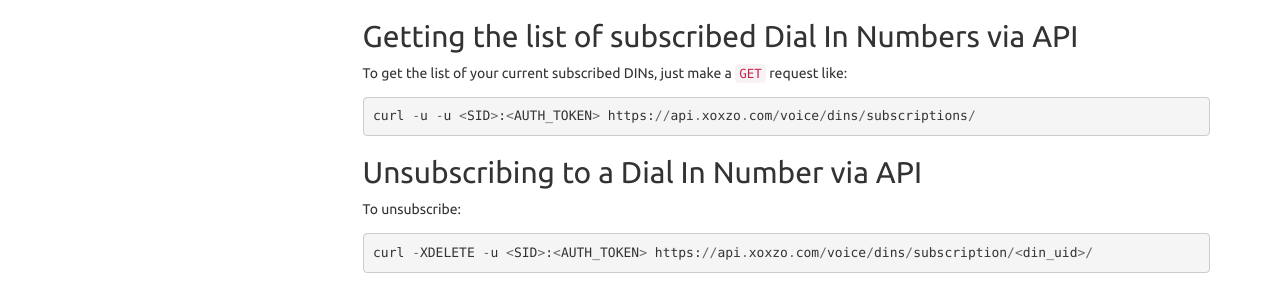
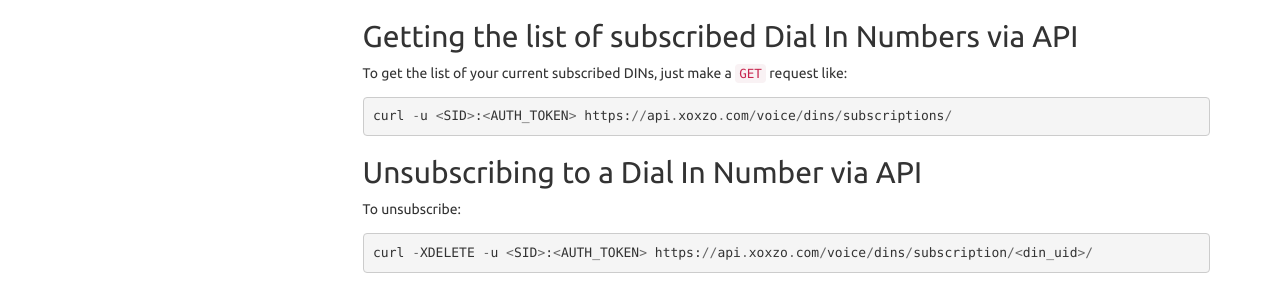
Before and after one commit to xoxzo/docs.xoxzo.com, a Sphinx documentation site: the page built from source/din.rst, in a window 1280 px wide and 900 px high, scrolled down 1575 px. Shown: the part 152-447 px from the top of the window. Built offline with Sphinx 7.4.7, drawn with Linux system fonts in a browser that asks for light colours.

Commit message:
removed extra `-u`.

```diff
--- a/source/din.rst
+++ b/source/din.rst
@@ -90,7 +90,7 @@ Getting the list of subscribed Dial In Numbers via API
 
 To get the list of your current subscribed DINs, just make a ``GET`` request like::
 
-   curl -u -u <SID>:<AUTH_TOKEN> https://api.xoxzo.com/voice/dins/subscriptions/
+   curl -u <SID>:<AUTH_TOKEN> https://api.xoxzo.com/voice/dins/subscriptions/
 
 Unsubscribing to a Dial In Number via API
 ============================================
```
